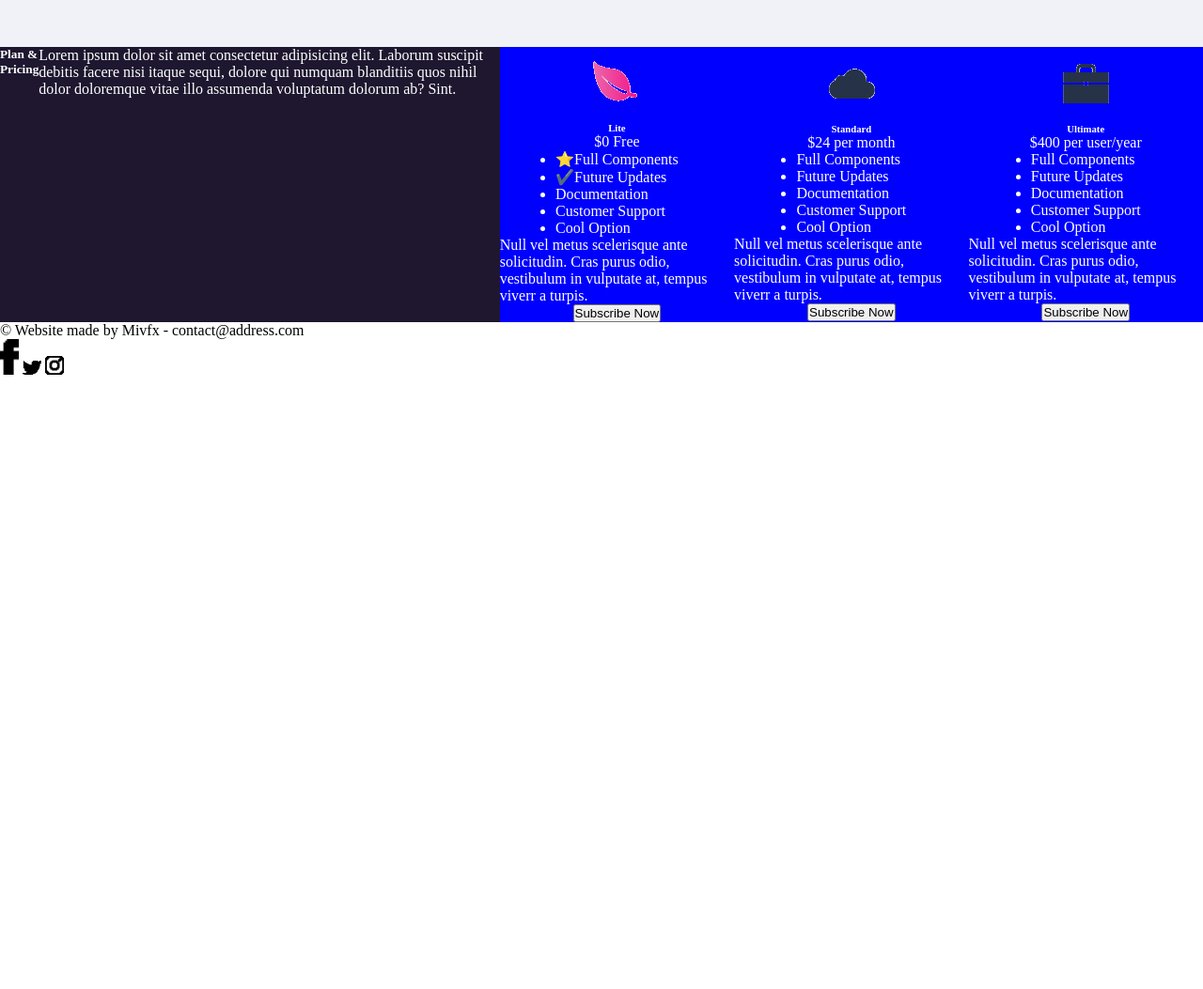
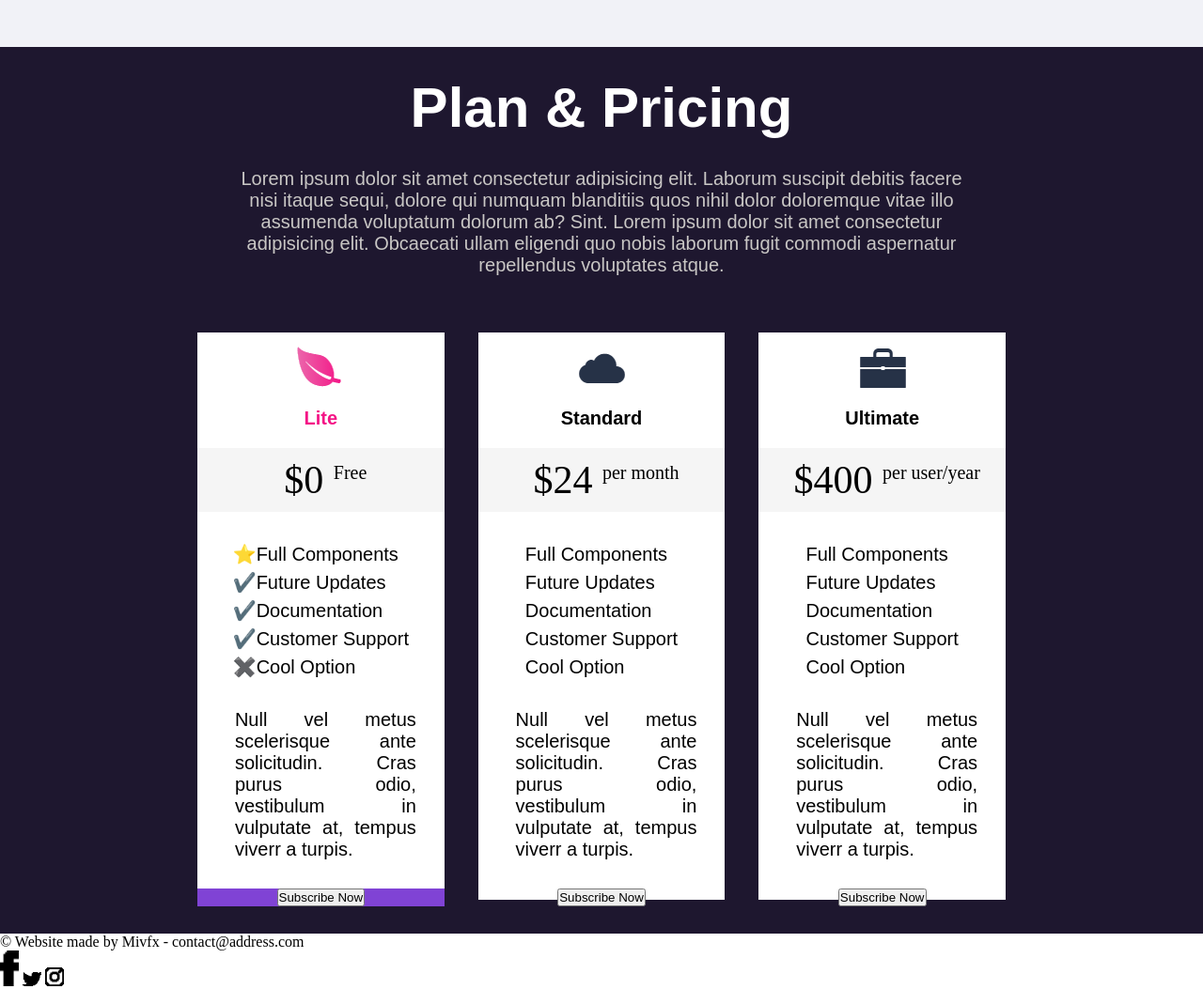
Before and after one commit to juangabriellondonoarias/Proyecto_Bluex, a plain HTML site: page index.html in a window 1280 px wide. Shown: the part 1280-2333 px from the top of the page at 94% size. Before the commit the page ends 1683 px from the top, so only its background shows below. Drawn offline with Linux system fonts and the light colour scheme.

Commit message:
tercer commit

```diff
--- a/index.html
+++ b/index.html
@@ -41,7 +41,6 @@
         <!-- section 2 -->
         <section class="sec2">
             <h2>Fonctionnalités</h2>
-
             <div class="derecho">
                 <img src="./assets/laptop.png" alt="Imagen de laptop">
                 <div class="texto">
@@ -58,37 +57,47 @@
 
             </div>
         </section>
-
-        <!-- section 3 -->
-        <section class="sec3">
+        <div class="h5p">
             <h5>Plan & Pricing</h5>
 
             <p>Lorem ipsum dolor sit amet consectetur adipisicing elit. Laborum suscipit debitis facere nisi itaque sequi, dolore qui numquam blanditiis quos nihil dolor doloremque vitae illo assumenda voluptatum dolorum ab? Sint.
+            Lorem ipsum dolor sit amet consectetur adipisicing elit. Obcaecati ullam eligendi quo nobis laborum fugit commodi aspernatur repellendus voluptates atque.
             </p>
+        </div>
+        <!-- section 3 -->
+        <section class="sec3">
+
 
             <div class="tarjetas">
                 <img src="./assets/hoja.png" alt="logo hoja">
-                <h6>Lite</h6>
-                <p>$0 Free</p>
+                <h6 class="pri">Lite</h6>
+                <div class="money">
+                <p>$0 <sup class="sup1">Free</sup></p>
+                </div>
                 <ul>
                     <li>⭐Full Components</li>
                     <li>✔️Future Updates</li>
-                    <li>Documentation</li>
-                    <li>Customer Support</li>
-                    <li>Cool Option</li>
+                    <li>✔️Documentation</li>
+                    <li>✔️Customer Support</li>
+                    <li>✖️Cool Option</li>
                 </ul>
-                <p>Null vel metus scelerisque
+                <p class="parrafo">Null vel metus scelerisque
                     ante solicitudin. Cras purus
                     odio, vestibulum in vulputate
                     at, tempus viverr a turpis.
                 </p>
+                <div class="bot">
                 <button>Subscribe Now</button>
+                </div>
             </div>
 
             <div class="tarjetas">
                 <img src="./assets/nube.png" alt="nube web">
                 <h6>Standard</h6>
-                <p>$24 per month</p>
+                <div class="money">
+                <p>$24 <sup class="sup1">per month</sup></p>
+                </div>
+
                 <ul>
                     <li>Full Components</li>
                     <li>Future Updates</li>
@@ -96,7 +105,7 @@
                     <li>Customer Support</li>
                     <li>Cool Option</li>
                 </ul>
-                <p>Null vel metus scelerisque
+                <p class="parrafo">Null vel metus scelerisque
                     ante solicitudin. Cras purus
                     odio, vestibulum in vulputate
                     at, tempus viverr a turpis.</p>
@@ -106,7 +115,10 @@
             <div class="tarjetas">
                 <img src="./assets/maletin.png" alt="maletin">
                 <h6>Ultimate</h6>
-                <p>$400 per user/year</p>
+                <div class="money">
+                 <p>$400 <sup class="sup1"> per user/year</sup></p>
+                </div>
+
                 <ul>
                     <li>Full Components</li>
                     <li>Future Updates</li>
@@ -114,7 +126,7 @@
                     <li>Customer Support</li>
                     <li>Cool Option</li>
                 </ul>
-                <p>Null vel metus scelerisque
+                <p class="parrafo">Null vel metus scelerisque
                     ante solicitudin. Cras purus
                     odio, vestibulum in vulputate
                     at, tempus viverr a turpis.</p>
--- a/styles/styles.css
+++ b/styles/styles.css
@@ -60,7 +60,6 @@ header img{
 .sec1{
   display: flex;
   height: 100vh;
-  width: 100vw;
 }
 
 .img{
@@ -69,6 +68,7 @@ header img{
     background-size: cover;
     background-position: center;
     background-repeat:no-repeat ;
+    /* filter: grayscale(30%) */
 }
 
 .sec1left{
@@ -168,32 +168,105 @@ header img{
     color: rgb(226, 113, 173);
     font-size: 20px;
     font-family: Arial, Helvetica, sans-serif;
-    margin-left: 28px;
+    margin-left: 40px;
     margin-bottom: 10px;
     margin-top: 15px;
 }
 /* Fin de la section 2 */
 
+/* Inicio de la section 3 */
 .sec3{
     display: flex;
-    /* align-items: center; */
-    /* flex-direction: column; */
-    justify-content: space-around;
+    padding-left: 15%;
+    padding-right: 15%;
     background-color: rgb(30, 23, 47);
-    color: white;
+    height: 80vh;
 }
 
 .tarjetas{
     display: flex;
-    justify-content: center;
+    flex-direction: column;
     align-items: center;
-    flex-direction: column;
-    background-color: blue;
+    background-color: rgb(255, 255, 255);
+    color: black;
+    margin-left: 2%;
+    margin-right: 2%;
+    margin-bottom: 4%;
 }
 
+.sec3 p{
+    margin-left: 10px;
+}
 
+.h5p{
+    display: flex;
+    flex-direction: column;
+    align-items: center;
+    background-color: rgb(30, 23, 47);
+}
 
+.h5p h5{
+    font-size: 60px;
+    font-family: sans-serif;
+    color: white;
+    padding-top: 30px;
+}
 
+.h5p p{
+    font-size: 20px;
+    padding: 0% 20% 0% 20%;
+    font-family: sans-serif;
+    text-align: center;
+    padding-top: 30px;
+    padding-bottom: 60px;
+    color: rgb(201, 199, 197);
+}
+
+.money{
+    background-color: #F5F5F5;
+    font-size: 42px;
+    width: 100%;
+    text-align: center;
+    padding-top: 10px;
+    padding-bottom: 10px;
+    margin-bottom: 30px;
+}
+
+.sup1{
+    font-size: 20px;
+}
+
+.sec3 h6{
+    font-size: 20px;
+    font-family: sans-serif;
+    padding-bottom: 20px;
+}
+
+.sec3 li{
+    font-size: 20px;
+    font-family: sans-serif;
+    list-style: none;
+    line-height: 30px;
+}
+
+.pri{
+    color: rgb(244, 20, 134);
+}
+
+.parrafo{
+    font-size: 20px;
+    font-family: sans-serif;
+    margin-top: 30px;
+    margin-bottom: 30px;
+    padding: 0px 30px 0px 30px;
+    text-align: justify;
+}
+
+.bot{
+    background-color: #8043D5;
+    width: 100%;
+    text-align: center;
+}
 
 
 
```
